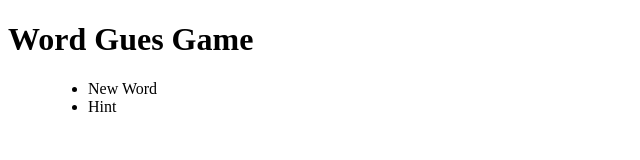
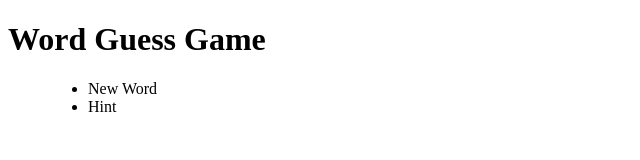
Before and after one commit to aprilmd97/Word-Guess-Game, a plain HTML site: page index.html in a window 1280 px wide. Shown: the full height of the page, 0-640 px from the left. Drawn offline with Linux system fonts and the light colour scheme.

Commit message:
Update index.html

```diff
--- a/index.html
+++ b/index.html
@@ -11,7 +11,7 @@
 <body>
     <div class="container">
             <header>
-                <h1>Word Gues Game</h1>
+                <h1>Word Guess Game</h1>
 
                 <menu>
                     <ul>
```
